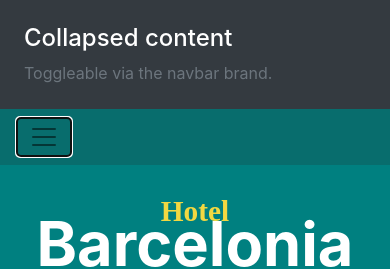
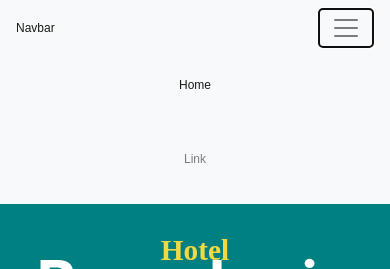
Before and after one commit to estebanmedina2020/hotelbarcelonia, a plain HTML site: page index.html in a window 390 px wide. Both pictures are taken after a click on the button "Toggle navigation". Shown: the top 269 px of the page. Drawn offline with nearby package versions, Linux system fonts and the light colour scheme.

Commit message:
changed nav bar

```diff
--- a/index.html
+++ b/index.html
@@ -6,19 +6,22 @@
 <link rel="stylesheet" href="https://cdnjs.cloudflare.com/ajax/libs/bootstrap-datepicker/1.9.0/css/bootstrap-datepicker.standalone.min.css"/>
 </head>
 <body>
-  <div class="pos-f-t">
-    <div class="collapse" id="navbarToggleExternalContent">
-      <div class="bg-dark p-4">
-        <h5 class="text-white h4">Collapsed content</h5>
-        <span class="text-muted">Toggleable via the navbar brand.</span>
-      </div>
+  <nav class="navbar navbar-expand-lg navbar-light bg-light">
+    <a class="navbar-brand" href="#">Navbar</a>
+    <button class="navbar-toggler" type="button" data-toggle="collapse" data-target="#navbarSupportedContent" aria-controls="navbarSupportedContent" aria-expanded="false" aria-label="Toggle navigation">
+      <span class="navbar-toggler-icon"></span>
+    </button>
+
+    <div class="collapse navbar-collapse" id="navbarSupportedContent">
+      <ul class="navbar-nav mx-auto">
+        <li class="nav-item active">
+          <a class="nav-link" href="#">Home <span class="sr-only">(current)</span></a>
+        </li>
+        <li class="nav-item">
+          <a class="nav-link" href="#">Link</a>
+        </li>
     </div>
-    <nav class="navbar navbar-light" style="background-color: #086d6d;">
-      <button class="navbar-toggler" type="button" data-toggle="collapse" data-target="#navbarToggleExternalContent" aria-controls="navbarToggleExternalContent" aria-expanded="false" aria-label="Toggle navigation">
-        <span class="navbar-toggler-icon"></span>
-      </button>
-    </nav>
-  </div>
+  </nav>
   <header>
   <div class="hotel-main-headline"><p class="hotel-barcelonia-headline"><span class="special-hotel-headline">Hotel</span><br>Barcelonia</p></div>
 <img class="hotel-img-01"
--- a/style.css
+++ b/style.css
@@ -65,11 +65,28 @@ width: 27%;
 margin: 0 0 15px 0;
 }
 ul {
-text-align: center;
-padding: 20px; auto; 20px; auto;
+display: flex;
+flex-direction: row;
+flex-wrap: wrap;
+align-items: center;
 }
 li{
 padding: 20px;
+}
+a:link {
+color: #0dc4c4;
+font-family:Arial;
+font-size:12px;
+text-decoration:none;
+}
+a:visited {
+color: yellow;
+}
+a:hover {
+color: #042a3b;
+}
+a:active {
+color: yellow;
 }
 p{
 color: #0d8d8d;
@@ -115,21 +132,6 @@ line-height: 14pt;
 font-family: "Times New Roman", Times, serif;
 font-size:13pt;
 color: rgb(242, 216, 65);
-}
-a:link {
-color: #0dc4c4;
-font-family:Arial;
-font-size:12px;
-text-decoration:none;
-}
-a:visited {
-color: yellow;
-}
-a:hover {
-color: #042a3b;
-}
-a:active {
-color: yellow;
 }
 .form-wrap{
 width: 320px;
```
